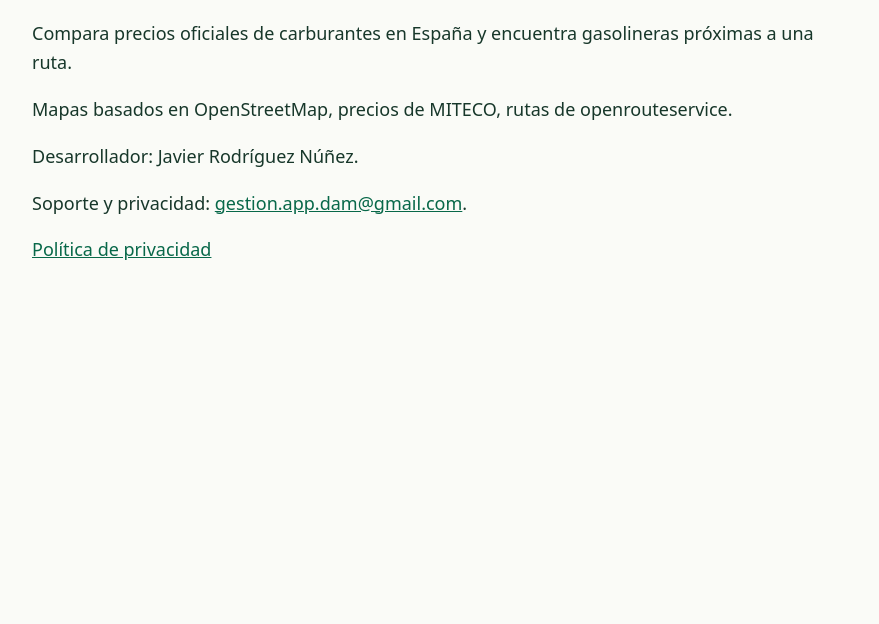
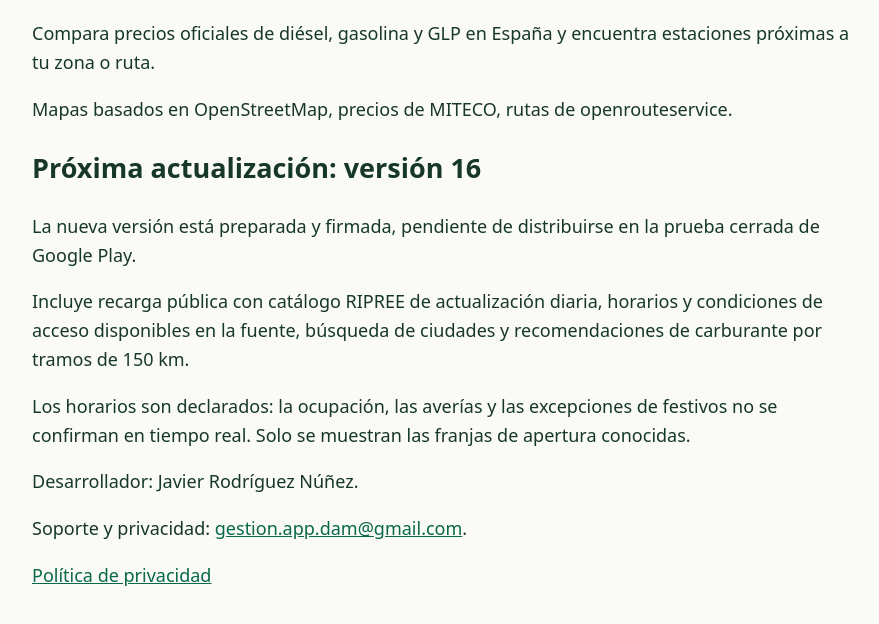
Before and after one commit to JJRN87/JJRN87.github.io, a plain HTML site: page index.html in a window 1280 px wide. Shown: the part 100-724 px from the top of the page, without its empty margins (198-1077 px from the left). Drawn offline with Linux system fonts and the light colour scheme.

Commit message:
Actualizar soporte para GasHunter 16 y documentar el catálogo diario

```diff
--- a/index.html
+++ b/index.html
@@ -1 +1 @@
-<!doctype html><html lang="es"><meta charset="utf-8"><meta name="viewport" content="width=device-width,initial-scale=1"><title>GasHunter · Soporte</title><style>body{font:18px/1.6 system-ui,sans-serif;max-width:820px;margin:auto;padding:28px;color:#17372a;background:#fafbf7}a{color:#086849}h1{line-height:1.2}pre{white-space:pre-wrap;font:inherit}</style><main><h1>GasHunter</h1><p>Compara precios oficiales de carburantes en España y encuentra gasolineras próximas a una ruta.</p><p>Mapas basados en OpenStreetMap, precios de MITECO, rutas de openrouteservice.</p><p>Desarrollador: Javier Rodríguez Núñez.</p><p>Soporte y privacidad: <a href="mailto:gestion.app.dam@gmail.com">gestion.app.dam@gmail.com</a>.</p><p><a href="https://jjrn87.github.io/politicas_privacidad_app/privacy.html">Política de privacidad</a></p></main></html>
+<!doctype html><html lang="es"><meta charset="utf-8"><meta name="viewport" content="width=device-width,initial-scale=1"><title>GasHunter · Soporte</title><style>body{font:18px/1.6 system-ui,sans-serif;max-width:820px;margin:auto;padding:28px;color:#17372a;background:#fafbf7}a{color:#086849}h1{line-height:1.2}pre{white-space:pre-wrap;font:inherit}</style><main><h1>GasHunter</h1><p>Compara precios oficiales de diésel, gasolina y GLP en España y encuentra estaciones próximas a tu zona o ruta.</p><p>Mapas basados en OpenStreetMap, precios de MITECO, rutas de openrouteservice.</p><h2>Próxima actualización: versión 16</h2><p>La nueva versión está preparada y firmada, pendiente de distribuirse en la prueba cerrada de Google Play.</p><p>Incluye recarga pública con catálogo RIPREE de actualización diaria, horarios y condiciones de acceso disponibles en la fuente, búsqueda de ciudades y recomendaciones de carburante por tramos de 150 km.</p><p>Los horarios son declarados: la ocupación, las averías y las excepciones de festivos no se confirman en tiempo real. Solo se muestran las franjas de apertura conocidas.</p><p>Desarrollador: Javier Rodríguez Núñez.</p><p>Soporte y privacidad: <a href="mailto:gestion.app.dam@gmail.com">gestion.app.dam@gmail.com</a>.</p><p><a href="https://jjrn87.github.io/politicas_privacidad_app/privacy.html">Política de privacidad</a></p></main></html>
```
Also changed, not shown: 1 other file.
